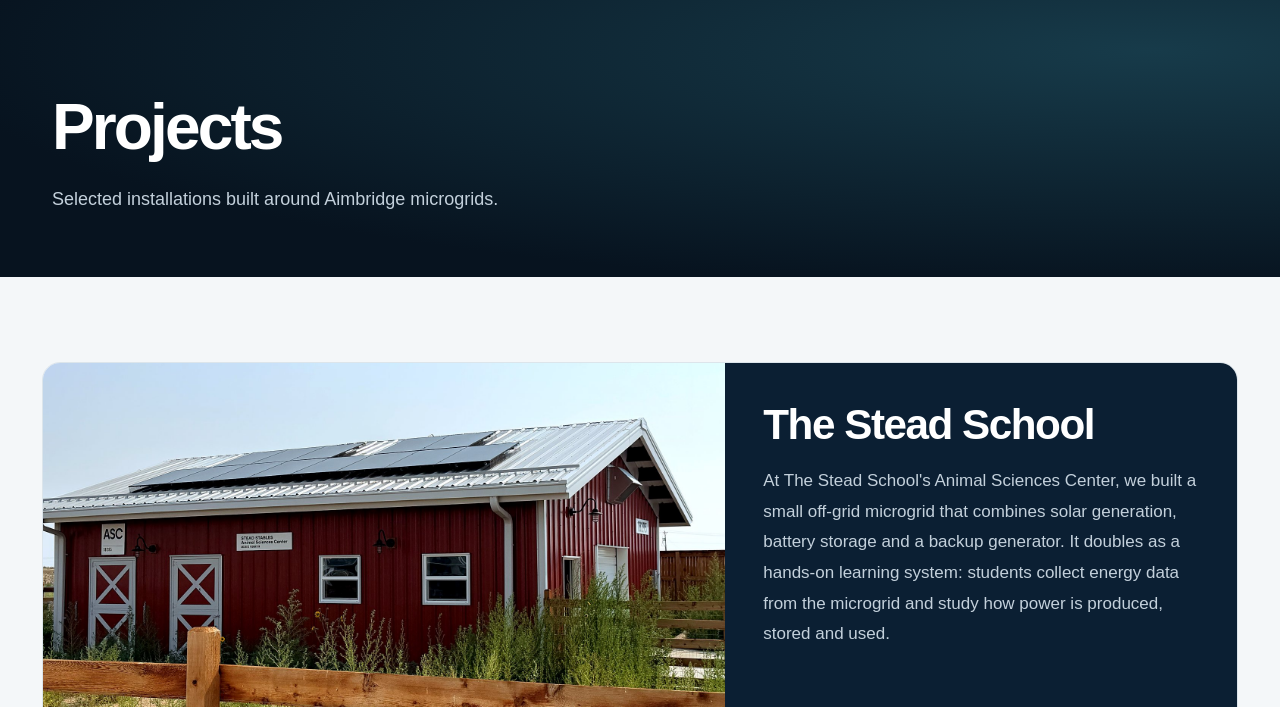
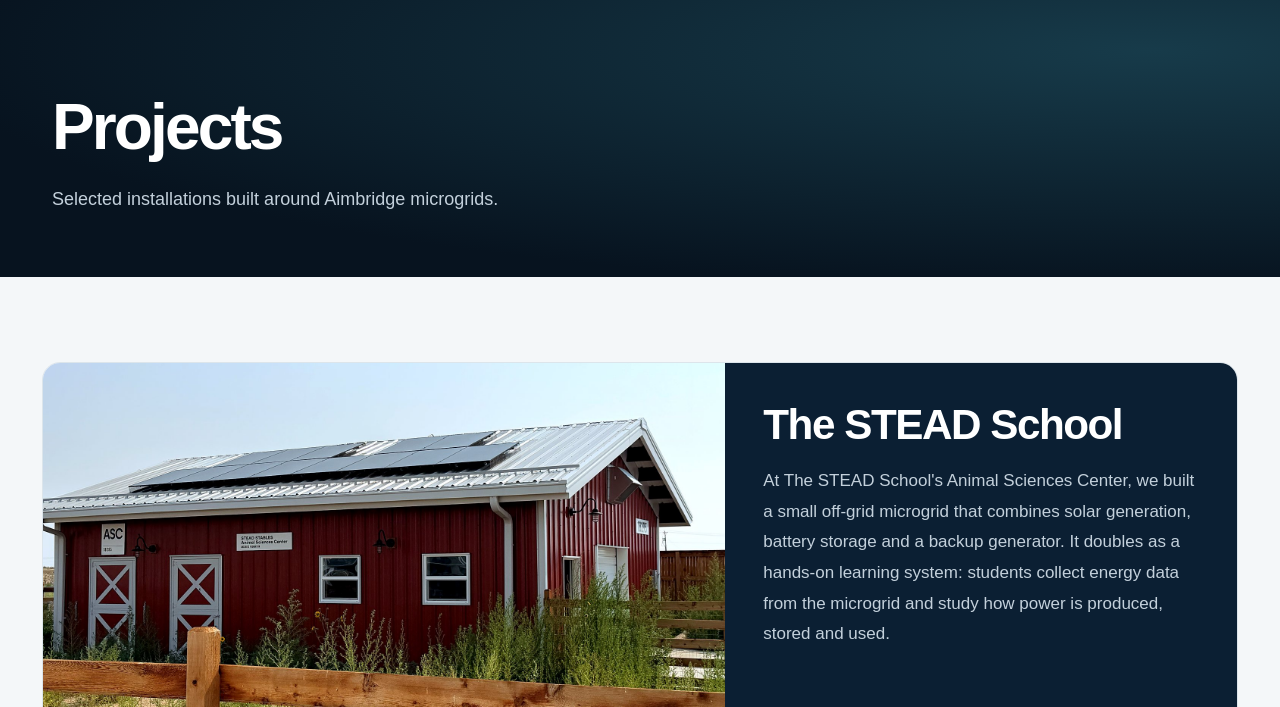
Before and after one commit to Aimbridge-Energy-Group/website-preview, a plain HTML site: page projects/index.html in a window 1280 px wide. Shown: the part 93-800 px from the top of the page. Drawn offline with Linux system fonts and the light colour scheme.

Commit message:
Update preview from aimbridge-energy-website baff22b
Co-Authored-By: Claude Opus 5.5 <noreply@anthropic.com>

```diff
--- a/projects/index.html
+++ b/projects/index.html
@@ -25,10 +25,10 @@
 <main id="main">
 <section class="page-head"><div class="page-head-inner"><h1>Projects</h1><p>Selected installations built around Aimbridge microgrids.</p></div></section><section class="section projects"><div class="wrap"><article class="project" id="stead-school" aria-labelledby="stead-school-title">
       <div class="project-main">
-        <img class="project-photo" src="../assets/img/projects/stead-exterior.jpg" alt="The Stead School Animal Sciences Center with rooftop solar">
+        <img class="project-photo" src="../assets/img/projects/stead-exterior.jpg" alt="The STEAD School Animal Sciences Center with rooftop solar">
         <div class="project-text">
-          <h2 id="stead-school-title">The Stead School</h2>
-          <p>At The Stead School&#x27;s Animal Sciences Center, we built a small off-grid microgrid that combines solar generation, battery storage and a backup generator. It doubles as a hands-on learning system: students collect energy data from the microgrid and study how power is produced, stored and used.</p>
+          <h2 id="stead-school-title">The STEAD School</h2>
+          <p>At The STEAD School&#x27;s Animal Sciences Center, we built a small off-grid microgrid that combines solar generation, battery storage and a backup generator. It doubles as a hands-on learning system: students collect energy data from the microgrid and study how power is produced, stored and used.</p>
         </div>
       </div>
       <div class="project-gallery"><figure><img src="../assets/img/projects/stead-equipment.jpg" alt="Inverter and battery storage" loading="lazy"><figcaption>Inverter and battery storage</figcaption></figure><figure><img src="../assets/img/projects/stead-fan.jpg" alt="HVLS ceiling fan and LED lighting" loading="lazy"><figcaption>HVLS ceiling fan and LED lighting</figcaption></figure><figure><img src="../assets/img/projects/stead-interior.jpg" alt="Inside the Animal Sciences Center" loading="lazy"><figcaption>Inside the Animal Sciences Center</figcaption></figure></div>
```
